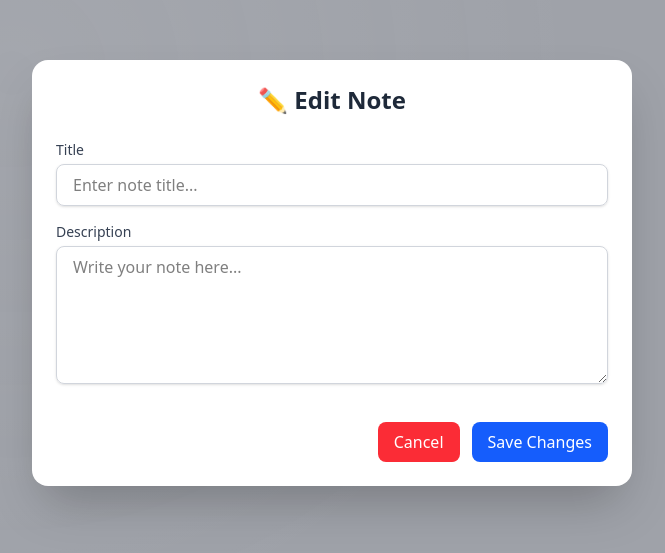
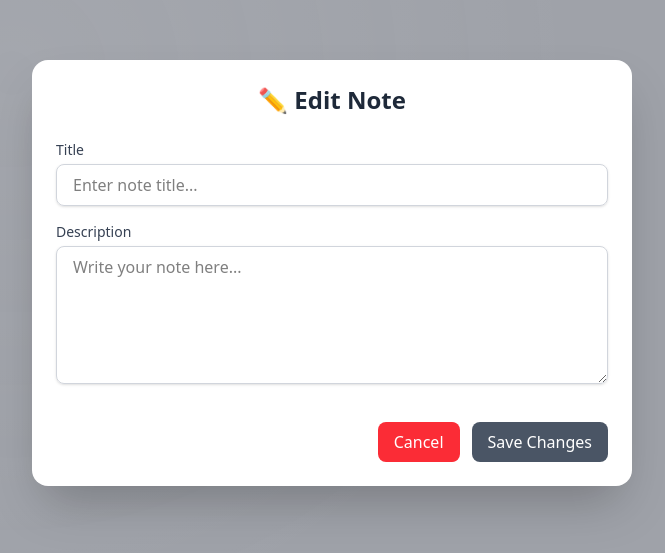
Before and after one commit to hanannur/Note-App, a React app in the folder frontend/: page /edit/1 in a window 1280 px wide. Shown: the part 127-680 px from the top of the page, without its empty margins (308-973 px from the left). Built offline with nearby package versions, Linux system fonts and the light colour scheme; no server answers; the HTML template or start-up script is replaced by a standard one.

Commit message:
edit color of border

```diff
--- a/frontend/src/components/NoteCard.jsx
+++ b/frontend/src/components/NoteCard.jsx
@@ -3,7 +3,7 @@
 import { MdModeEdit, MdDelete } from "react-icons/md";
 import { useNavigate, useParams } from "react-router-dom";
 import { deleteNotes } from "../api/noteAPI";
-import React from "react";
+
 
 
 
--- a/frontend/src/pages/editNote.jsx
+++ b/frontend/src/pages/editNote.jsx
@@ -1,64 +1,3 @@
-// import { useState } from "react";
-// function EditNote() {
-
-//   const [title, setTitle] = useState("");
-
-//   const [description, setDescription] = useState("");
-
-//   return (
-//     <div className="fixed inset-0  flex items-center justify-center z-50 px-4">
-//       <div className="w-full sm:w-[90%] md:w-[80%] lg:w-[600px] bg-white p-6 rounded-2xl shadow-xl mx-auto">
-//         <form className="flex flex-col gap-1 p-2">
-//           <h2>Edit Note</h2>
-
-//           <div>
-//             <label className=" text-left block text-gray-700 text-sm font-medium mb-1">
-//               Title
-//             </label>
-//             <input
-//               type="text"
-//               value={title}
-//               onChange={(event) => setTitle(event.target.value)}
-//               className="mt-1 block w-full px-4 py-2 border border-gray-300 rounded-md shadow-sm focus:outline-none focus:ring-2 focus:ring-blue-500 focus:border-blue-500"
-//             />
-//           </div>
-//           <div>
-//             <label className="block text-left text-gray-700 text-sm font-medium mb-2">
-//               Description
-//             </label>
-//             <textarea
-//               rows="5"
-//               type="text"
-//               value={description}
-//               onChange={(event) => setContent(event.target.value)}
-//               className="mt-1 block w-full px-4 py-2 border border-gray-300 rounded-md shadow-sm focus:outline-none focus:ring-2 focus:ring-blue-500 focus:border-blue-500"
-//             />
-//           </div>
-
-
-//           <div className="flex justify-between">
-//             <button
-//               type="button"
-//               className="px-4 py-2 bg-red-600 text-white rounded hover:bg-red-700"
-
-//             >
-//               Cancel
-//             </button>
-//             <button
-//               type="submit"
-//               className="px-4 py-2 bg-black text-white rounded hover:bg-gray-800"
-//             >
-//               save change
-//             </button>
-//           </div>
-//         </form>
-//       </div>
-//     </div>
-//   );
-// }
-
-// export default EditNote;
-
 import { useState , useEffect} from "react";
 import { useNavigate ,useParams } from "react-router-dom";
 import { getNoteById , editNotes } from "../api/noteAPI";
@@ -71,8 +10,6 @@
   const navigate = useNavigate();
   const [note, setNote] = useState({ title: "", body: "" });
   const [loading, setLoading] = useState(true);
-  // const [title, setTitle] = useState(initialNote.title || "");
-  // const [description, setDescription] = useState(initialNote.body || "");
 
 
   useEffect(() => {
@@ -111,7 +48,7 @@
 
 
   return (
-    // <div className="fixed inset-0 bg-gradient-to-r from-blue-400/30 via-purple-500/30 to-pink-500/30 backdrop-blur-sm flex items-center justify-center z-50 px-4">
+
     <div className="fixed inset-0 bg-gray-900/40 backdrop-blur-md flex items-center justify-center z-50 px-4"
      style={{ backgroundImage: 'radial-gradient(circle at 25% 25%, rgba(255,255,255,0.05), transparent 50%)' }}>
       <div className="w-full sm:w-[90%] md:w-[80%] lg:w-[600px] bg-white p-6 rounded-2xl shadow-2xl animate-fadeIn">
@@ -131,7 +68,7 @@
               value={note.title}
               onChange={handleChange}
               placeholder="Enter note title..."
-              className="w-full px-4 py-2 border border-gray-300 rounded-lg shadow-sm focus:outline-none focus:ring-2 focus:ring-blue-500 focus:border-blue-500"
+              className="w-full px-4 py-2 border border-gray-300 rounded-lg shadow-sm focus:outline-none focus:ring-2 focus:ring-gray-500 focus:border-gray-500"
             />
           </div>
 
@@ -147,11 +84,11 @@
               value={note.body}
               onChange={handleChange}
               placeholder="Write your note here..."
-              className="w-full px-4 py-2 border border-gray-300 rounded-lg shadow-sm focus:outline-none focus:ring-2 focus:ring-blue-500 focus:border-blue-500"
+              className="w-full px-4 py-2 border border-gray-300 rounded-lg shadow-sm focus:outline-none focus:ring-2 focus:ring-gray-500 focus:border-gray-500"
             />
           </div>
 
-          {/* Buttons */}
+           {/* Buttons  */}
           <div className="flex justify-end gap-3 mt-4">
             <button
               type="button"
@@ -163,7 +100,7 @@
             <button
 
               type="submit"
-              className="px-4 py-2 bg-blue-600 text-white rounded-lg hover:bg-blue-700 transition"
+              className="px-4 py-2 bg-gray-600 text-white rounded-lg hover:bg-gray-700 transition"
               onClick={handleChange}
 
             >
```
